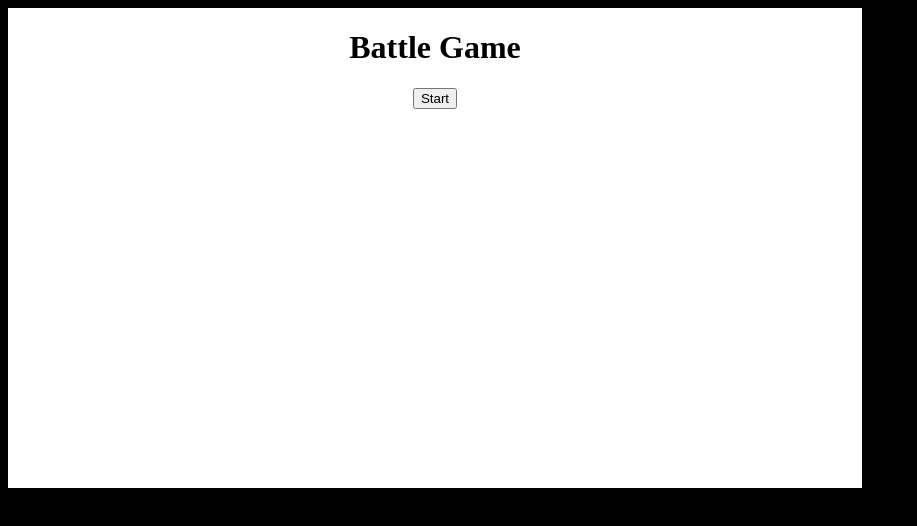
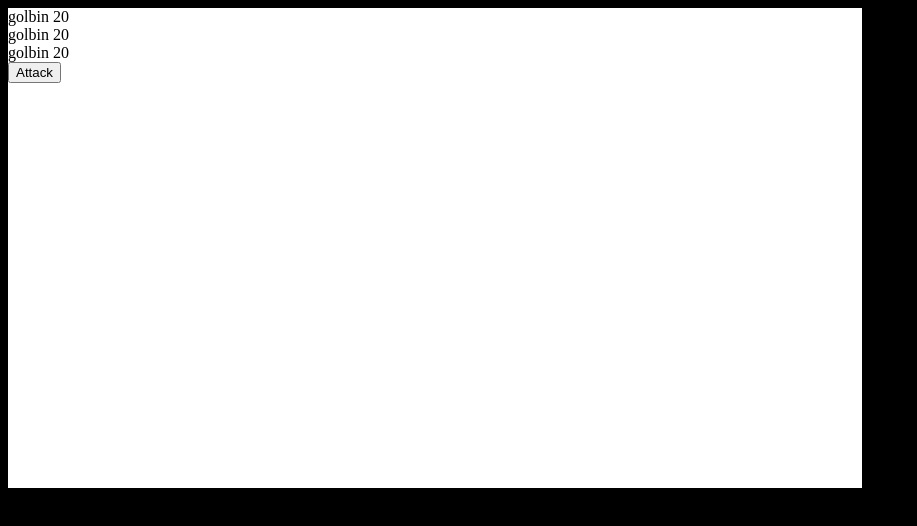
Before and after one commit to thomas-t-huynh/battle-game, a plain HTML site: page index.html in a window 1280 px wide. Shown: the whole page, without its empty margins (0-917 px from the left). Drawn offline with Linux system fonts and the light colour scheme.

Commit message:
player can attack

```diff
--- /dev/null
+++ b/core/enemies/enemies.js
@@ -0,0 +1,23 @@
+class Enemey {
+  level = 1;
+  health = 0;
+  attack = 0;
+  defense = 0;
+  resist = 0;
+  speed = 0;
+  class = 'enemy';
+}
+
+class Goblin extends Enemey {
+  level = 1;
+  health = 20;
+  attack = 5;
+  magic = 0;
+  defense = 2;
+  resist = 2;
+  speed = 10;
+  class = 'goblin';
+  name = 'golbin';
+  owner = 'pc';
+  skills = [new Attack()];
+}
--- a/core/heroes/hero.js
+++ b/core/heroes/hero.js
@@ -4,5 +4,7 @@ class Hero {
   attack = 0;
   defense = 0;
   resist = 0;
+  speed = 0;
   class = 'hero';
+  owner = 'player';
 }
--- a/core/heroes/warrior.js
+++ b/core/heroes/warrior.js
@@ -5,5 +5,7 @@ class Warrior extends Hero {
   magic = 0;
   defense = 10;
   resist = 5;
+  speed = 15;
   class = 'warrior';
+  skills = [new Attack()];
 }
--- /dev/null
+++ b/core/scene/battle.js
@@ -0,0 +1,73 @@
+class Battle extends Scene {
+  constructor(arg) {
+    super(arg);
+    const { enemies, player } = arg;
+    this.enemies = enemies;
+    this.player = player;
+    this.id = 'battle';
+  }
+  isSelecting = false;
+
+  generateTurns() {
+    const unitsTurns = [];
+    this.enemies.forEach((enemy) => {
+      unitsTurns.push(enemy);
+    });
+    this.player.party.forEach((hero) => {
+      unitsTurns.push(hero);
+    });
+    unitsTurns.sort((a, b) => a.speed - b.speed);
+    return unitsTurns;
+  }
+
+  onSkillSelect(skill, caster) {
+    this.enemiesDiv.forEach((enemyDiv, i) => {
+      enemyDiv.style.cursor = 'pointer';
+      enemyDiv.addEventListener('click', () => {
+        skill.cast(caster, this.enemies[i]);
+        enemyDiv.style.cursor = 'auto';
+        this.showEnemies();
+      });
+    });
+  }
+
+  processTurn() {
+    const currentUnitTurn = this.unitsTurns.pop();
+    if (currentUnitTurn.owner === 'player') {
+      const battleUi = document.getElementById('battleUi');
+      battleUi.hidden = false;
+      currentUnitTurn.skills.forEach((skill) => {
+        const button = document.createElement('button');
+        button.innerText = skill.name;
+        battleUi.appendChild(button);
+        button.addEventListener('click', () =>
+          this.onSkillSelect(skill, currentUnitTurn)
+        );
+      });
+    }
+  }
+
+  showEnemies() {
+    if (this.enemiesDiv) {
+      this.enemies.forEach((enemy, i) => {
+        this.enemiesDiv[i].innerText = `${enemy.name} ${enemy.health}`;
+      });
+      return;
+    }
+    const battleUi = document.getElementById('battleUi');
+    const enemiesDiv = document.createElement('div');
+    battleUi.appendChild(enemiesDiv);
+    this.enemiesDiv = this.enemies.map((enemy) => {
+      const enemyDiv = document.createElement('div');
+      enemyDiv.innerText = `${enemy.name} ${enemy.health}`;
+      enemiesDiv.appendChild(enemyDiv);
+      return enemyDiv;
+    });
+  }
+
+  init() {
+    this.unitsTurns = this.generateTurns();
+    this.showEnemies();
+    this.processTurn();
+  }
+}
--- /dev/null
+++ b/core/skills/attacks.js
@@ -0,0 +1,8 @@
+class Attack extends Skill {
+  damage = 0;
+  name = 'Attack';
+
+  cast(caster, target) {
+    target.health -= caster.attack + this.damage;
+  }
+}
--- /dev/null
+++ b/core/skills/skill.js
@@ -0,0 +1 @@
+class Skill {}
--- a/index.html
+++ b/index.html
@@ -18,6 +18,10 @@
         </div>
       </div>
       <div hidden id="characterSelect"></div>
+      <div hidden id="battle">
+        <div hidden id="battleUi"></div>
+      </div>
+
       <div hidden id="bottomMessageBar">
         <div id="bottomMessage"></div>
       </div>
@@ -26,15 +30,28 @@
     <script src="core/scene/scene.js"></script>
     <script src="core/scene/characterSelect.js"></script>
     <script src="core/scene/title.js"></script>
+    <script src="core/scene/battle.js"></script>
+    <script src="core/skills/skill.js"></script>
+    <script src="core/skills/attacks.js"></script>
     <script src="core/heroes/hero.js"></script>
     <script src="core/heroes/warrior.js"></script>
+    <script src="core/enemies/enemies.js"></script>
     <script>
       const characterSelect = new CharacterSelect({
         id: 'characterSelect',
         heroes: [new Warrior(), new Warrior(), new Warrior()],
       });
+      // const manager = new Manager({
+      //   scenes: [new Title({ id: 'title' }), characterSelect],
+      // });
+      const battle = new Battle({
+        player: {
+          party: [new Warrior()],
+        },
+        enemies: [new Goblin(), new Goblin(), new Goblin()],
+      });
       const manager = new Manager({
-        scenes: [new Title({ id: 'title' }), characterSelect],
+        scenes: [battle],
       });
       manager.init();
     </script>
```
